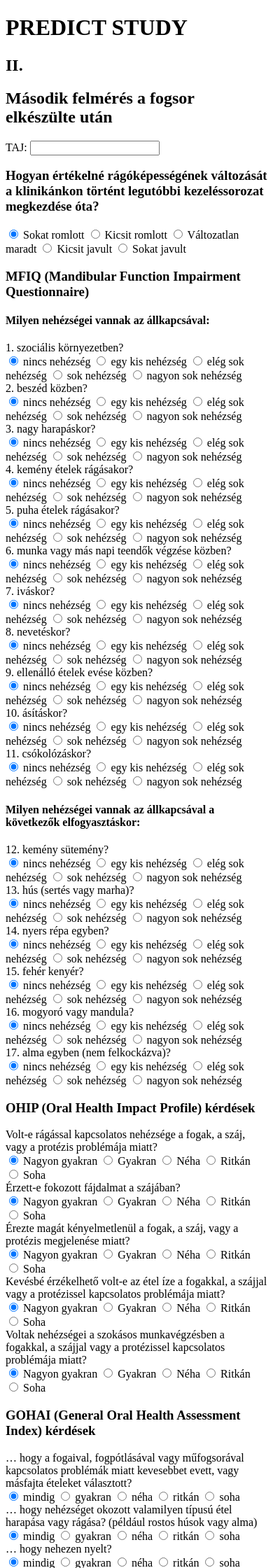
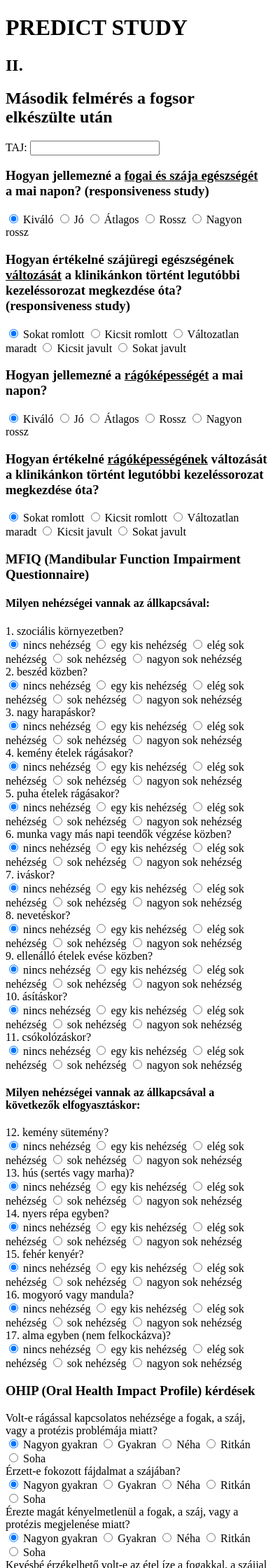
Before and after one commit to janoskonig/TAF_dataapp, a Flask app: page /questionnaire3 in a window 390 px wide. Shown: the top 2240 px of the page at 70% size. Run offline with Flask 2, Linux system fonts and the light colour scheme; parts of the project's set-up code (start-up, migrations or seed data) failed here and were passed over.

Commit message:
today_situ helyett négy kérdés (hogy Juditnak is szerepeljenek a kérdései a responsiveness studyhoz)

```diff
--- a/templates/questionnaire3.html
+++ b/templates/questionnaire3.html
@@ -107,32 +107,60 @@
             <label for="TAJ">TAJ:</label>
             <input type="text" id="TAJ" name="TAJ" pattern="\d{3}-\d{3}-\d{3}" oninput="formatTAJ(this)" maxlength="11" required>
 
-            <!-- <h3>Hogyan jellemezné a rágóképességét a mai napon?</h3>
+            <h3>Hogyan jellemezné a <u>fogai és szája egészségét</u> <b>a mai napon?</b> (responsiveness study)</h3>
             <div class="radio-group">
-                <input type="radio" id="today_situation_kivalo" name="today_situation_recall" value="Kiváló" required checked>
-                <label for="today_situation_kivalo">Kiváló</label>
-                <input type="radio" id="today_situation_jo" name="today_situation_recall" value="Jó">
+                <input type="radio" id="responsiveness_today_situation_recall_kivalo" name="responsiveness_today_situation_recall" value="Kiváló" required checked>
+                <label for="responsiveness_today_situation_kivalo">Kiváló</label>
+                <input type="radio" id="responsiveness_today_situation_recall_jo" name="responsiveness_today_situation_recall" value="Jó">
                 <label for="today_situation_jo">Jó</label>
-                <input type="radio" id="today_situation_atlagos" name="today_situation_recall" value="Átlagos">
-                <label for="today_situation_atlagos">Átlagos</label>
-                <input type="radio" id="today_situation_rossz" name="today_situation_recall" value="Rossz">
-                <label for="today_situation_rossz">Rossz</label>
-                <input type="radio" id="today_situation_nagyon_rossz" name="today_situation_recall" value="Nagyon rossz">
-                <label for="today_situation_nagyon_rossz">Nagyon rossz</label>
-            </div> -->
+                <input type="radio" id="responsiveness_today_situationn_recall_atlagos" name="responsiveness_today_situation_recall" value="Átlagos">
+                <label for="responsiveness_today_situation_atlagos">Átlagos</label>
+                <input type="radio" id="responsiveness_today_situation_recall_rossz" name="responsiveness_today_situation_recall" value="Rossz">
+                <label for="responsiveness_today_situation_rossz">Rossz</label>
+                <input type="radio" id="responsiveness_today_situation_recall_nagyon_rossz" name="responsiveness_today_situation_recall" value="Nagyon rossz">
+                <label for="responsiveness_today_situation_nagyon_rossz">Nagyon rossz</label>
+            </div>
 
-            <h3>Hogyan értékelné rágóképességének változását a klinikánkon történt legutóbbi kezeléssorozat megkezdése óta?</h3>
+            <h3>Hogyan értékelné szájüregi egészségének <u>változását</u> a klinikánkon történt legutóbbi kezeléssorozat megkezdése óta? (responsiveness study)</h3>
             <div class="radio-group">
-                <input type="radio" id="change_sokat_romlott" name="change" value="Sokat romlott" required checked>
-                <label for="change_sokat_romlott">Sokat romlott</label>
-                <input type="radio" id="change_kicsit_romlott" name="change" value="Kicsit romlott">
-                <label for="change_kicsit_romlott">Kicsit romlott</label>
-                <input type="radio" id="change_valtozatlan" name="change" value="Változatlan maradt">
-                <label for="change_valtozatlan">Változatlan maradt</label>
-                <input type="radio" id="change_kicsit_javult" name="change" value="Kicsit javult">
-                <label for="change_kicsit_javult">Kicsit javult</label>
-                <input type="radio" id="change_sokat_javult" name="change" value="Sokat javult">
-                <label for="change_sokat_javult">Sokat javult</label>
+                <input type="radio" id="responsiveness_change_sokat_romlott" name="responsiveness_change" value="Sokat romlott" required checked>
+                <label for="responsiveness_change_sokat_romlott">Sokat romlott</label>
+                <input type="radio" id="change_kicsit_romlott" name="responsiveness_change" value="Kicsit romlott">
+                <label for="responsiveness_change_kicsit_romlott">Kicsit romlott</label>
+                <input type="radio" id="change_valtozatlan" name="responsiveness_change" value="Változatlan maradt">
+                <label for="responsiveness_change_valtozatlan">Változatlan maradt</label>
+                <input type="radio" id="change_kicsit_javult" name="responsiveness_change" value="Kicsit javult">
+                <label for="responsiveness_change_kicsit_javult">Kicsit javult</label>
+                <input type="radio" id="change_sokat_javult" name="responsiveness_change" value="Sokat javult">
+                <label for="responsiveness_change_sokat_javult">Sokat javult</label>
+            </div>
+
+            <h3>Hogyan jellemezné a <u>rágóképességét</u> a <b>mai napon</b>?</h3>
+            <div class="radio-group">
+                <input type="radio" id="chewing_today_situation_recall_kivalo" name="chewing_today_situation_recall" value="Kiváló" required checked>
+                <label for="chewing_today_situation_recall_kivalo">Kiváló</label>
+                <input type="radio" id="chewing_today_situation_recall_jo" name="chewing_today_situation_recall" value="Jó">
+                <label for="chewing_today_situation_recall_jo">Jó</label>
+                <input type="radio" id="chewing_today_situation_recall_atlagos" name="chewing_today_situation_recall" value="Átlagos">
+                <label for="chewing_today_situation_recall_atlagos">Átlagos</label>
+                <input type="radio" id="chewing_today_situation_recall_rossz" name="chewing_today_situation_recall" value="Rossz">
+                <label for="chewing_today_situation_recall_rossz">Rossz</label>
+                <input type="radio" id="chewing_today_situation_recall_nagyon_rossz" name="chewing_today_situation_recall" value="Nagyon rossz">
+                <label for="chewing_today_situation_recall_nagyon_rossz">Nagyon rossz</label>
+            </div>
+
+            <h3>Hogyan értékelné <u>rágóképességének</u> <b>változását</b> a klinikánkon történt legutóbbi kezeléssorozat megkezdése óta?</h3>
+            <div class="radio-group">
+                <input type="radio" id="chewing_change_sokat_romlott" name="chewing_change" value="Sokat romlott" required checked>
+                <label for="chewing_change_sokat_romlott">Sokat romlott</label>
+                <input type="radio" id="chewing_change_kicsit_romlott" name="chewing_change" value="Kicsit romlott">
+                <label for="chewing_change_kicsit_romlott">Kicsit romlott</label>
+                <input type="radio" id="chewing_change_valtozatlan" name="chewing_change" value="Változatlan maradt">
+                <label for="chewing_change_valtozatlan">Változatlan maradt</label>
+                <input type="radio" id="chewing_change_kicsit_javult" name="chewing_change" value="Kicsit javult">
+                <label for="chewing_change_kicsit_javult">Kicsit javult</label>
+                <input type="radio" id="chewing_change_sokat_javult" name="chewing_change" value="Sokat javult">
+                <label for="chewing_change_sokat_javult">Sokat javult</label>
             </div>
 
             <h3>MFIQ (Mandibular Function Impairment Questionnaire)</h3>
```
Also changed, not shown: templates/questionnaire1.html (+24 -11 lines).
